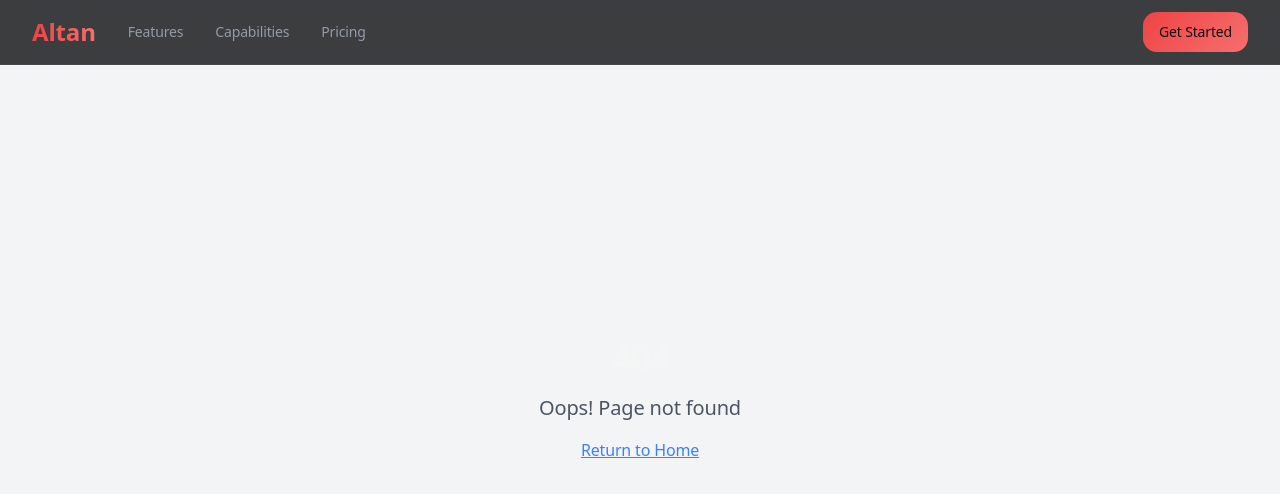
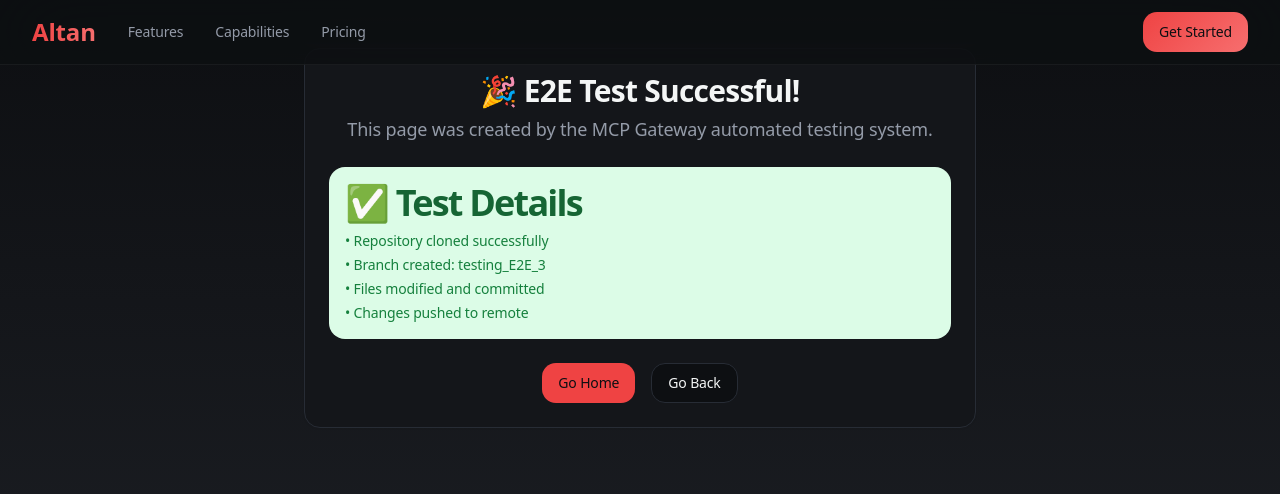
Before and after one commit to eavy89/for_testing, a React (Vite) app: page /e2e-test in a window 1280 px wide. Before the commit this address had no page. Shown: the top 494 px of the page. Built offline with nearby package versions, Linux system fonts and the light colour scheme.

Commit message:
feat: add E2E test page for MCP Gateway testing
- Added new E2ETest.tsx page component
- Updated App.tsx to include /e2e-test route
- This commit was created by automated MCP Gateway E2E testing

```diff
--- a/src/App.tsx
+++ b/src/App.tsx
@@ -1,3 +1,10 @@
+/**
+ * Main Application Component
+ *
+ * Updated by MCP Gateway E2E Test - 2025-12-30
+ * Added E2ETest route for testing purposes
+ */
+
 import { Toaster } from "@/components/ui/toaster";
 import { Toaster as Sonner } from "@/components/ui/sonner";
 import { TooltipProvider } from "@/components/ui/tooltip";
@@ -6,6 +13,7 @@ import { BrowserRouter, Routes, Route } from "react-router-dom";
 import { Navbar } from "./components/Navbar";
 import Index from "./pages/Index";
 import SmartHands from "./pages/SmartHands";
+import E2ETest from "./pages/E2ETest";
 import NotFound from "./pages/NotFound";
 
 const queryClient = new QueryClient();
@@ -20,6 +28,7 @@ const App = () => (
         <Routes>
           <Route path="/" element={<Index />} />
           <Route path="/smart-hands" element={<SmartHands />} />
+          <Route path="/e2e-test" element={<E2ETest />} />
           {/* ADD ALL CUSTOM ROUTES ABOVE THE CATCH-ALL "*" ROUTE */}
           <Route path="*" element={<NotFound />} />
         </Routes>
--- /dev/null
+++ b/src/pages/E2ETest.tsx
@@ -0,0 +1,53 @@
+/**
+ * E2E Test Page
+ *
+ * This page was added automatically by the MCP Gateway E2E test.
+ * Created: 2025-12-30
+ * Branch: testing_E2E_3
+ */
+
+import { Button } from "@/components/ui/button";
+import { Card, CardContent, CardDescription, CardHeader, CardTitle } from "@/components/ui/card";
+
+const E2ETest = () => {
+  return (
+    <div className="min-h-screen bg-gradient-to-b from-background to-muted py-12">
+      <div className="container mx-auto px-4">
+        <Card className="max-w-2xl mx-auto">
+          <CardHeader>
+            <CardTitle className="text-3xl font-bold text-center">
+              🎉 E2E Test Successful!
+            </CardTitle>
+            <CardDescription className="text-center text-lg">
+              This page was created by the MCP Gateway automated testing system.
+            </CardDescription>
+          </CardHeader>
+          <CardContent className="space-y-6">
+            <div className="bg-green-100 dark:bg-green-900/30 p-4 rounded-lg">
+              <h3 className="font-semibold text-green-800 dark:text-green-200 mb-2">
+                ✅ Test Details
+              </h3>
+              <ul className="text-sm text-green-700 dark:text-green-300 space-y-1">
+                <li>• Repository cloned successfully</li>
+                <li>• Branch created: testing_E2E_3</li>
+                <li>• Files modified and committed</li>
+                <li>• Changes pushed to remote</li>
+              </ul>
+            </div>
+
+            <div className="flex justify-center gap-4">
+              <Button variant="default" onClick={() => window.location.href = "/"}>
+                Go Home
+              </Button>
+              <Button variant="outline" onClick={() => window.history.back()}>
+                Go Back
+              </Button>
+            </div>
+          </CardContent>
+        </Card>
+      </div>
+    </div>
+  );
+};
+
+export default E2ETest;
```
